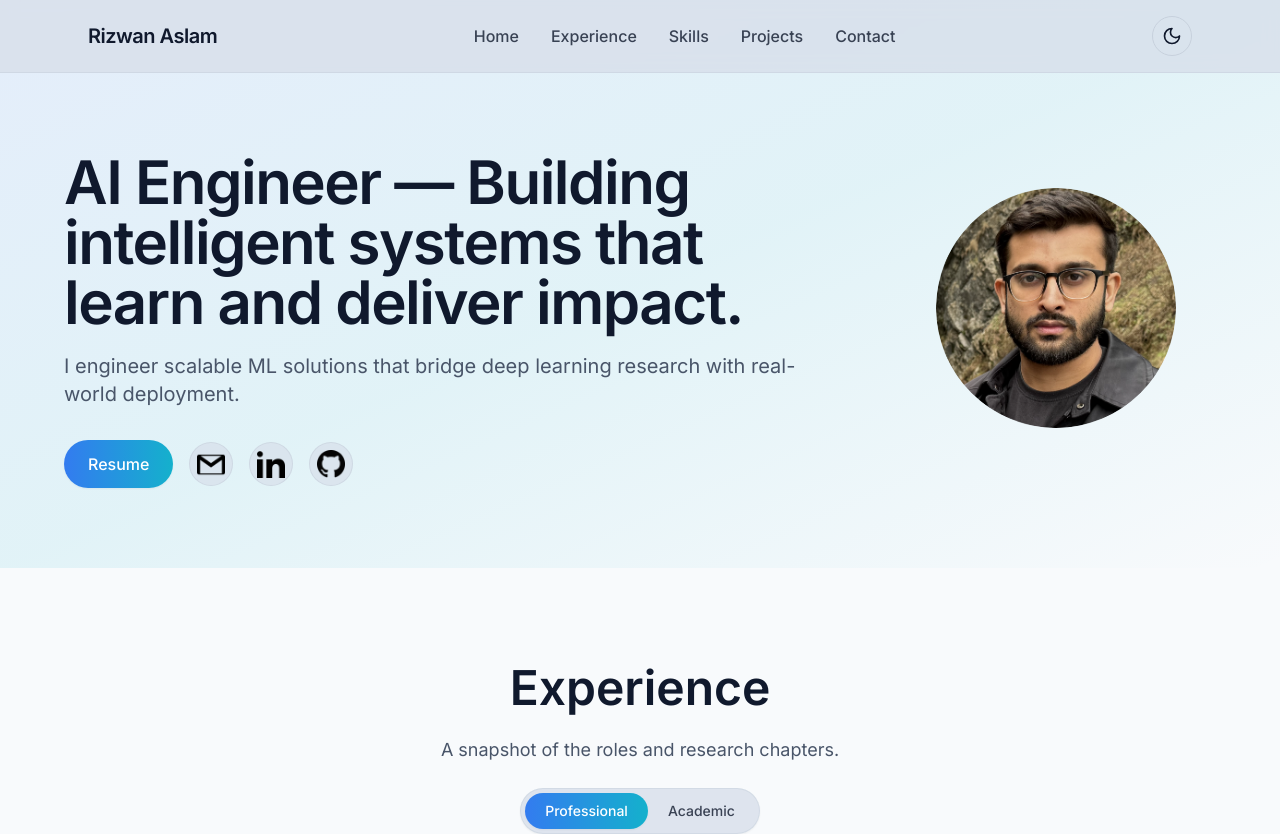
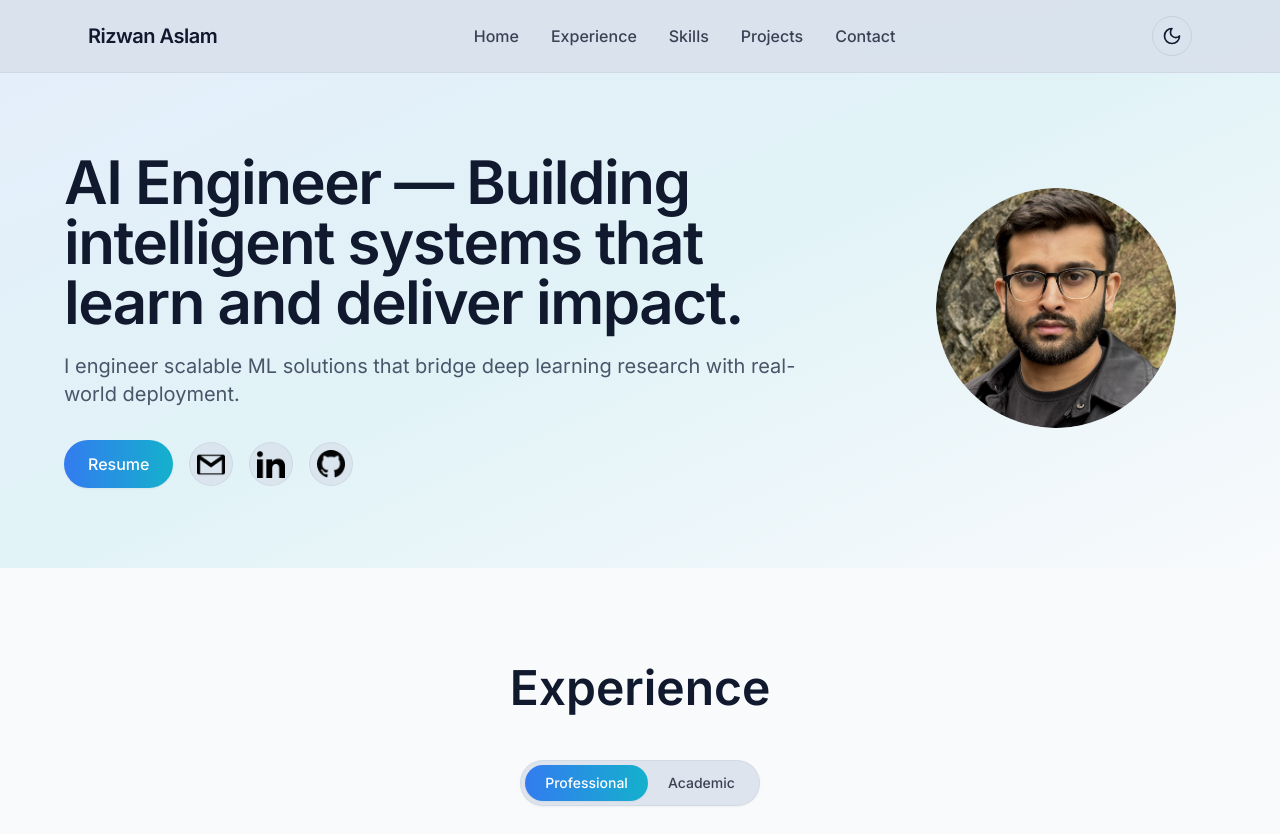
Before and after one commit to Rithub14/portfolio-website, a Next.js app: page / in a window 1280 px wide. Shown: the top 834 px of the page. Built offline with nearby package versions, Linux system fonts and the light colour scheme.

Commit message:
style experience layout

```diff
--- a/sections/experience.tsx
+++ b/sections/experience.tsx
@@ -38,7 +38,6 @@ export function ExperienceSection() {
           transition={{ duration: 0.55, ease: "easeOut", delay: 0.1 }}
           className="max-w-2xl text-balance text-lg text-muted-foreground"
         >
-          A snapshot of the roles and research chapters.
         </motion.p>
         <div className="inline-flex rounded-full border border-border/50 bg-surface/80 p-1 shadow-sm backdrop-blur transition-colors">
           {tabs.map((tab) => {
```
